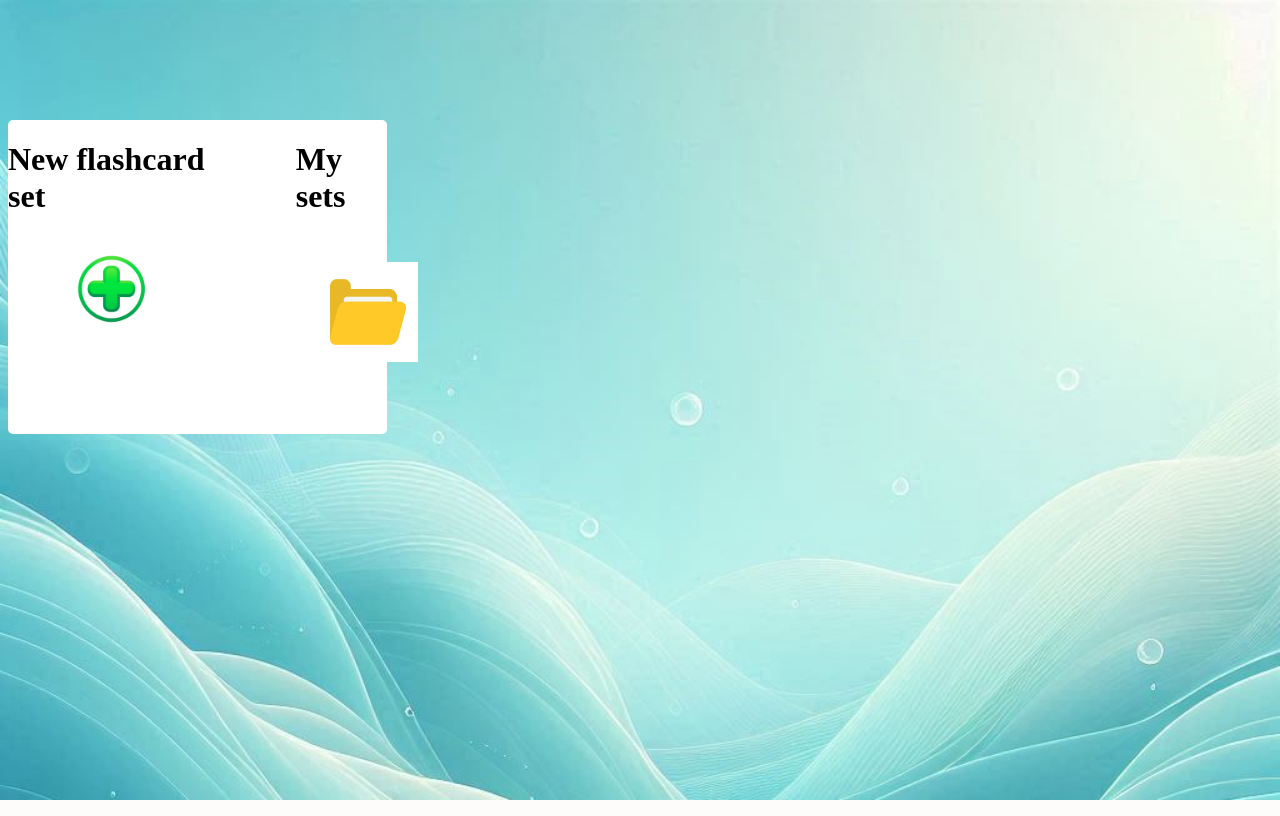
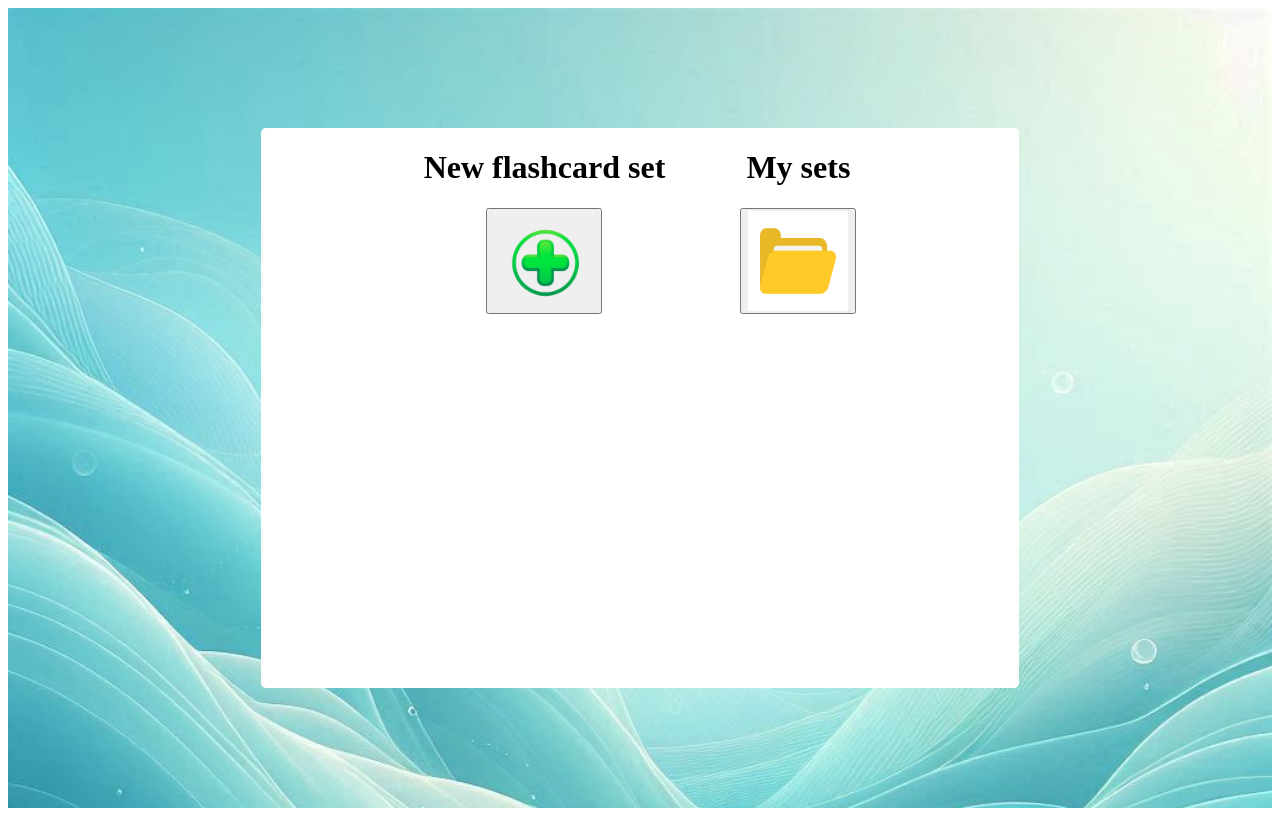
Before and after one commit to Introspectivegorilla/Final_project, a Flask app: template templates/home.html in a window 1280 px wide. Run offline with Flask 3, Linux system fonts and the light colour scheme; the template is opened without the code that fills it, so the values that code supplies are empty; some libraries are stand-ins or nearby versions.

Commit message:
Ok finished kinda layout for homescreen, working now on javascript and making the buttons send you to flashcard pages. Still debugging

```diff
--- a/app.py
+++ b/app.py
@@ -84,3 +84,12 @@ def register():
             return render_template("login.html")
     else:
         return render_template("login.html")
+
+
+@app.route('/new')
+def new_set():
+    return render_template('new.html')
+
+@app.route('/library')
+def view_sets():
+    return render_template('library.html')
--- /dev/null
+++ b/static/javascript.js
@@ -0,0 +1,11 @@
+
+
+function to_new_set() {
+    location.href = "{{ url_for('new_set') }}"
+
+}
+
+function to_my_cards() {
+    location.href = "{{ url_for('view_sets') }}"
+
+}
--- a/static/styles.css
+++ b/static/styles.css
@@ -6,8 +6,8 @@
 
     background-color: white;
     border-radius:5px;
-    height:40%;
-    width:30%;
+    height:70%;
+    width:60%;
 
 }
 
@@ -29,32 +29,19 @@
 }
 
 
-.offset1 {
+.vertical {
 
-    margin-right:60px;
-    margin-top:120px;
-}
-
-.offset2 {
-
-    margin-right:175px;
-}
-
-.offset3 {
-
-    margin-left:340px;
-    margin-top:-75px;
-
+    display:flex;
+    flex-direction:column;
+    align-items: center;
 }
 
 
 
+
+
 .center {
-    display:flex;
-    flex-direction:column;
-    /*justify-content:center;*/
-    align-items:center;
-    column-gap:100px;
+    display:block;
 }
 
 .bg1 {
@@ -63,4 +50,9 @@
     background-repeat: no-repeat;
     background-attachment: fixed;
     background-size:cover;
+
+    display: flex;
+    justify-content: center;
+    align-items: center;
+    height: 100vh;
 }
--- a/templates/home.html
+++ b/templates/home.html
@@ -6,15 +6,23 @@
 {% block content %}
 
 
-<body class = "bg1">
 
-<div class="center offset1 box1">
-    <div class="horizontal">
-    <h1>New flashcard set</h1>
-    <h1>My sets</h1>
+<div class="bg1">
+    <div class="center box1">
+        <div class="horizontal">
+            <div class="vertical">
+                <h1>New flashcard set</h1>
+                <button onclick="to_new_set()">
+                    <img src = "{{ url_for('static',filename='plus_sign.png')}}" width="100px" height="100px">
+                </button>
+            </div>
+            <div class = 'vertical'>
+                <h1>My sets</h1>
+                <button onclick="to_my_cards()">
+                    <img src="{{ url_for('static',filename='folder_icon.jpg')}}" width="100px" height="100px">
+                </button>
+            </div>
+        </div>
     </div>
-    <img class = 'offset2' src = "{{ url_for('static',filename='plus_sign.png')}}" width="100px" height="100px">
-    <img class = 'offset3' src="{{ url_for('static',filename='folder_icon.jpg')}}" width="100px" height="100px">
 </div>
-</body>
 {% endblock %}
--- a/templates/layout.html
+++ b/templates/layout.html
@@ -6,7 +6,7 @@
 <link rel="preconnect" href="https://fonts.gstatic.com" crossorigin>
 <link href="https://fonts.googleapis.com/css2?family=Crimson+Text:ital,wght@0,400;0,600;0,700;1,400;1,600;1,700&family=Quicksand:wght@300..700&display=swap" rel="stylesheet">
 
-
+<script src="{{ url_for('static', filename='javascript.js') }}"></script>
 
 
 </head>
```
Also changed, not shown: templates/library.html (added), templates/new.html (added).
